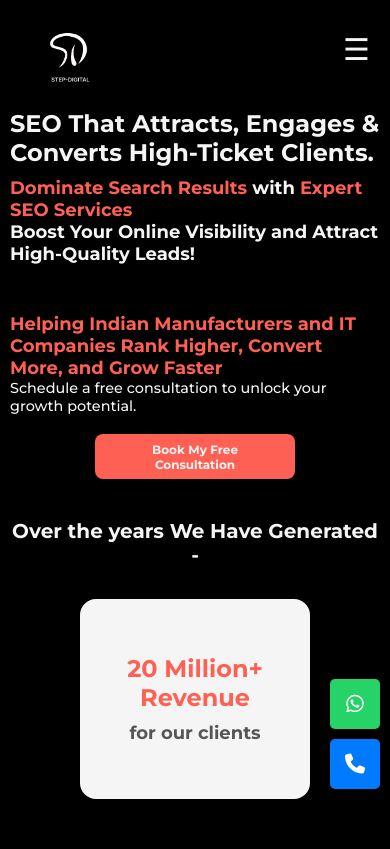
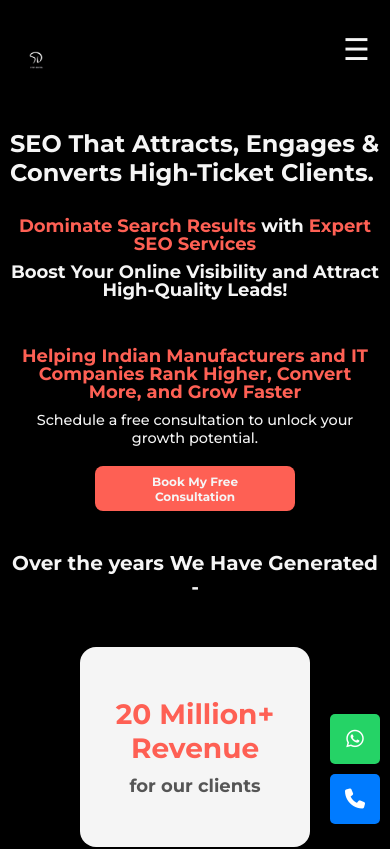
Before and after one commit to aditipatil0315/seo_landing_pg, a React (Vite) app: page / in a window 390 px wide. Shown: the top 849 px of the page. Built offline with nearby package versions, Linux system fonts and the light colour scheme.

Commit message:
random edited

```diff
--- a/src/components/Section1/Section1.css
+++ b/src/components/Section1/Section1.css
@@ -1,11 +1,12 @@
-
-
 .section1 {
   background-color: black;
   color: whitesmoke;
-    height: 190vh;
+  min-height: 100vh;
   width: 100%;
   padding: 0px 30px;
+  display: flex;
+  flex-direction: column;
+  justify-content: space-between;
 }
 
 .section1 span {
@@ -20,15 +21,15 @@
   display: flex;
   justify-content: space-between;
   align-items: center;
+  padding: 0 20px;
 }
 
 .logo {
-    margin-top: 3rem;
+  margin-top: 1.5rem;
 }
 
-  .logo img{
+.logo img {
   width: 10%;
-
 }
 
 .links {
@@ -45,8 +46,6 @@
   font-weight: 700;
 }
 
-
-
 .hamburger {
   display: none;
   font-size: 30px;
@@ -59,32 +58,25 @@
   flex-direction: column;
   justify-content: center;
   align-items: center;
-    height: 60vh;
-    width: 100%;
+  text-align: center;
+  padding: 20px 0;
 }
 
 .content_section h1 {
-    font-size: 50px;
-    text-align: center;
+  font-size: 39px;
+  margin: 20px 0;
 }
 
-  /* .content_section .book_slot {
-    height: 50px;
-    width: 270px;
-    font-size: 16px;
-    cursor: pointer;
-    background-color:#FE6054 ;
-    border-radius: 8px;
+.content_section h2, .content_section h3 {
+  font-size: 18px;
+  line-height: 1;
+  margin-bottom: 10px;
+}
 
-  font-family: Montserrat ;
-    padding: 0 20px;
-    font-weight: 700;
-    color: whitesmoke;
-    border: 1px solid black;
-    outline: none;
-  } */
-
-
+.content_section p {
+  font-size: 1.5rem;
+  font-weight: 500;
+}
 
 .book_slot {
   height: 50px;
@@ -97,72 +89,54 @@
   padding: 0 20px;
   font-weight: 700;
   color: whitesmoke;
-    border: 1px solid black;
+  border: none;
   outline: none;
-    border: none;
 }
 
 .book_slot:hover {
   background-color: #e9433b;
 }
 
-
-
-
-  .content_section p {
-    font-size: 1.5rem;
-    font-weight: 500;
-  }
-
-
-.content_section span {
-  color: #FE6054;
-
-  }
-
-
-
-
-
-
-
 .problem_box {
-
   display: flex;
   flex-direction: column;
   justify-content: space-evenly;
   align-items: center;
   width: 100%;
-    height: 50vh;
+  padding: 20px 0;
 }
 
 .problem_box .box {
   display: flex;
   gap: 5rem;
+  justify-content: center;
+  align-items: center;
 }
 
 .problem_box h2 {
+  font-size: 24px;
+  padding-bottom: 1rem;
   text-align: center;
 }
 
 .problem_box span {
   color: #FE6054;
-    font-size: 32px;
+  font-size: 28px;
   font-weight: 700;
-  font-family: Montserrat ;
-
+  font-family: Montserrat;
 }
 
-  .problem_box .left_sec1 , .problem_box .right_sec1{
+.problem_box .left_sec1, .problem_box .right_sec1 {
   display: flex;
   flex-direction: column;
   justify-content: center;
   align-items: center;
+  padding: 1rem;
   background-color: whitesmoke;
   height: 200px;
   width: 400px;
   text-align: center;
-
+  border-radius: 10px;
 }
 
 .our_results_wrapper {
@@ -176,8 +150,6 @@
 .results_text {
   text-align: center;
 }
-
-
 
 .our_results {
   display: flex;
@@ -198,16 +170,14 @@
 .floating-buttons {
   position: fixed;
   right: 20px;
-    bottom: 0%;
-    transform: translateY(-50%);
+  bottom: 20px;
   display: flex;
   flex-direction: column;
   gap: 10px;
   z-index: 1000;
 }
 
-  .whatsapp-button,
-  .call-button {
+.whatsapp-button, .call-button {
   display: flex;
   justify-content: center;
   align-items: center;
@@ -239,12 +209,9 @@
   background-color: #2a72bf;
 }
 
-
-
 @media screen and (max-width: 1024px) {
   .section1 {
     padding: 0 40px;
-      height: auto;
   }
 
   .navbar {
@@ -355,19 +322,16 @@
     height: 160px;
   }
 
-
   .floating-buttons {
     right: 10px;
   }
 
-    .whatsapp-button,
-    .call-button {
+  .whatsapp-button, .call-button {
     width: 50px;
     height: 50px;
     font-size: 14px;
     padding: 8px;
   }
-
 }
 
 @media screen and (max-width: 480px) {
@@ -405,6 +369,7 @@
   .content_section h2 {
     font-size: 18px;
   }
+
   .content_section h3 {
     font-size: 18px;
   }
@@ -422,29 +387,3 @@
   .problem_box h2 {
     font-size: 20px;
   }
-
-    .problem_box span {
-      font-size: 24px;
-    }
-
-    .problem_box .box {
-      display: flex;
-      justify-content: center;
-      align-items: center;
-      padding-bottom: 30px;
-
-    }
-
-    .problem_box .left_sec1, .problem_box .right_sec1 {
-      width: 90%;
-      height: 120px;
-    }
-
-
-    .logo img {
-      width: 30%;
-      margin-bottom: 2rem;
-    }
-
-
-  }
--- a/src/components/Section1/Section1.jsx
+++ b/src/components/Section1/Section1.jsx
@@ -2,7 +2,7 @@ import React, { useState, useEffect, useRef } from 'react';
 import './Section1.css';
 import gsap from "gsap";
 
-import step_digital_nobg from '../../assets/step_digital_nobg.png'
+import step_digital_nobg from '../../assets/step_digital_nobg.png';
 
 import img1 from "../../assets/1.jpeg";
 import img2 from "../../assets/2.jpeg";
@@ -17,7 +17,6 @@ const images = [img1, img2, img3, img4, img5, img6, img7];
 const Section1 = () => {
   const [menuOpen, setMenuOpen] = useState(false);
   const menuRef = useRef(null);
-
   const resultsRef = useRef(null);
 
   useEffect(() => {
@@ -54,17 +53,13 @@ const Section1 = () => {
     return () => document.removeEventListener('mousedown', handleClickOutside);
   }, [menuOpen]);
 
-
-
-
-
   const phoneNumber = "+919682122579";
 
   return (
     <div className='section1'>
       <div className="navbar">
         <div className="logo">
-          <img src= {step_digital_nobg} alt="step-digital-logo" />
+          <img src={step_digital_nobg} alt="step-digital-logo" />
         </div>
 
         <div
@@ -84,7 +79,8 @@ const Section1 = () => {
             }}
           >
             Home
-  </a>          <a onClick={() => setMenuOpen(false)} href="#about">About</a>
+          </a>
+          <a onClick={() => setMenuOpen(false)} href="#about">About</a>
           <a onClick={() => setMenuOpen(false)} href="#products">Products</a>
           <a onClick={() => setMenuOpen(false)} href="#contact">Contact</a>
         </div>
@@ -96,10 +92,10 @@ const Section1 = () => {
         <h2>Boost Your Online Visibility and Attract High-Quality Leads!</h2>
         <br />
         <br />
-        <h3><span>Helping Indian Manufacturers and IT Companies Rank Higher, Convert More, and Grow Faster</span></h3>
+        <h2><span>Helping Indian Manufacturers and IT Companies Rank Higher, Convert More, and Grow Faster</span></h2>
         <p>Schedule a free consultation to unlock your growth potential.</p>
         <br />
-        <button className='book_slot'  onClick={() => window.open('https://calendly.com/enquire-stepconsultancy/seo-landing-page', '_blank')}>Book My Free Consultation</button>
+        <button className='book_slot' onClick={() => window.open('https://calendly.com/enquire-stepconsultancy/seo-landing-page', '_blank')}>Book My Free Consultation</button>
       </div>
 
       <div className="problem_box">
@@ -138,8 +134,6 @@ const Section1 = () => {
           <i className="fa-solid fa-phone"></i>
         </a>
       </div>
-
-
     </div>
   );
 };
```
Lines whose indentation alone changed are shown as unchanged.
